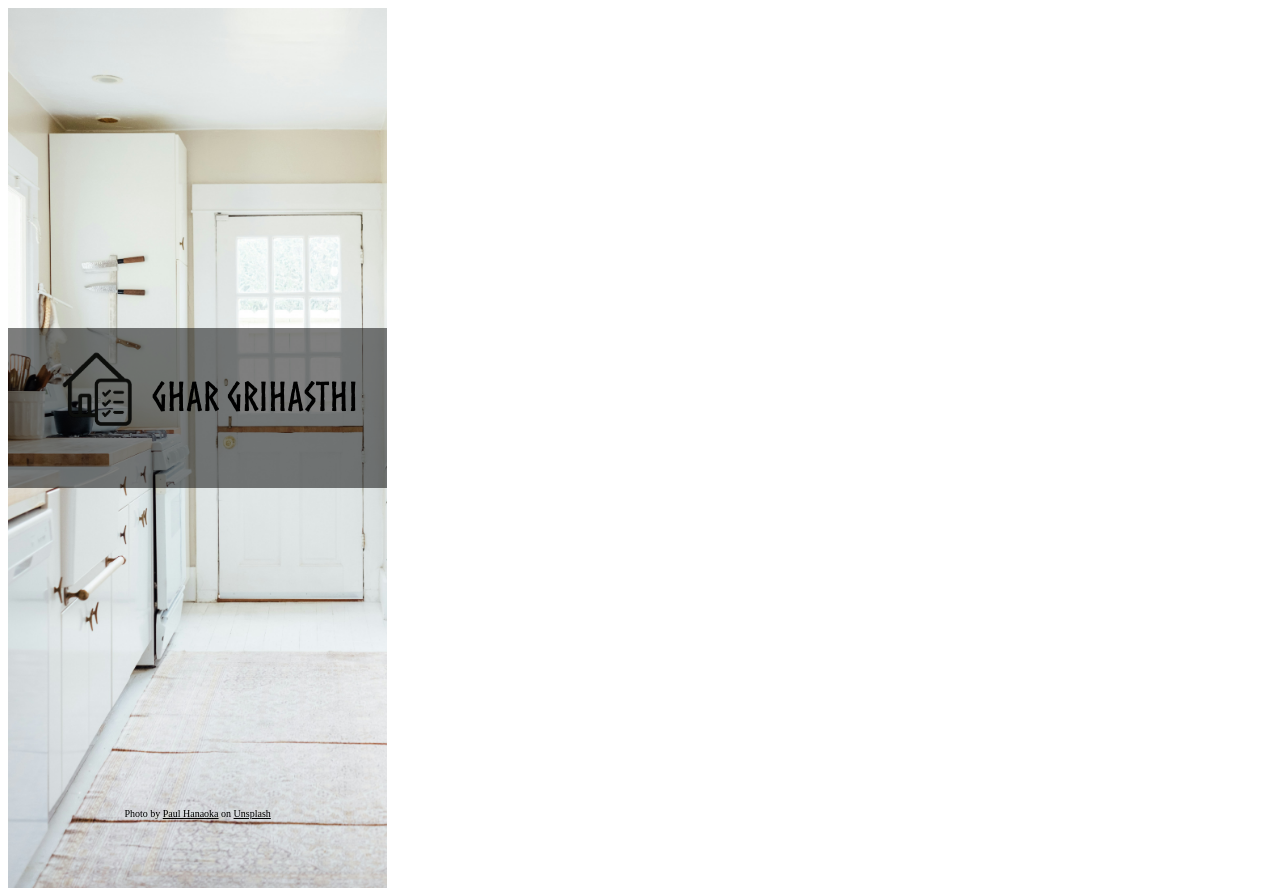
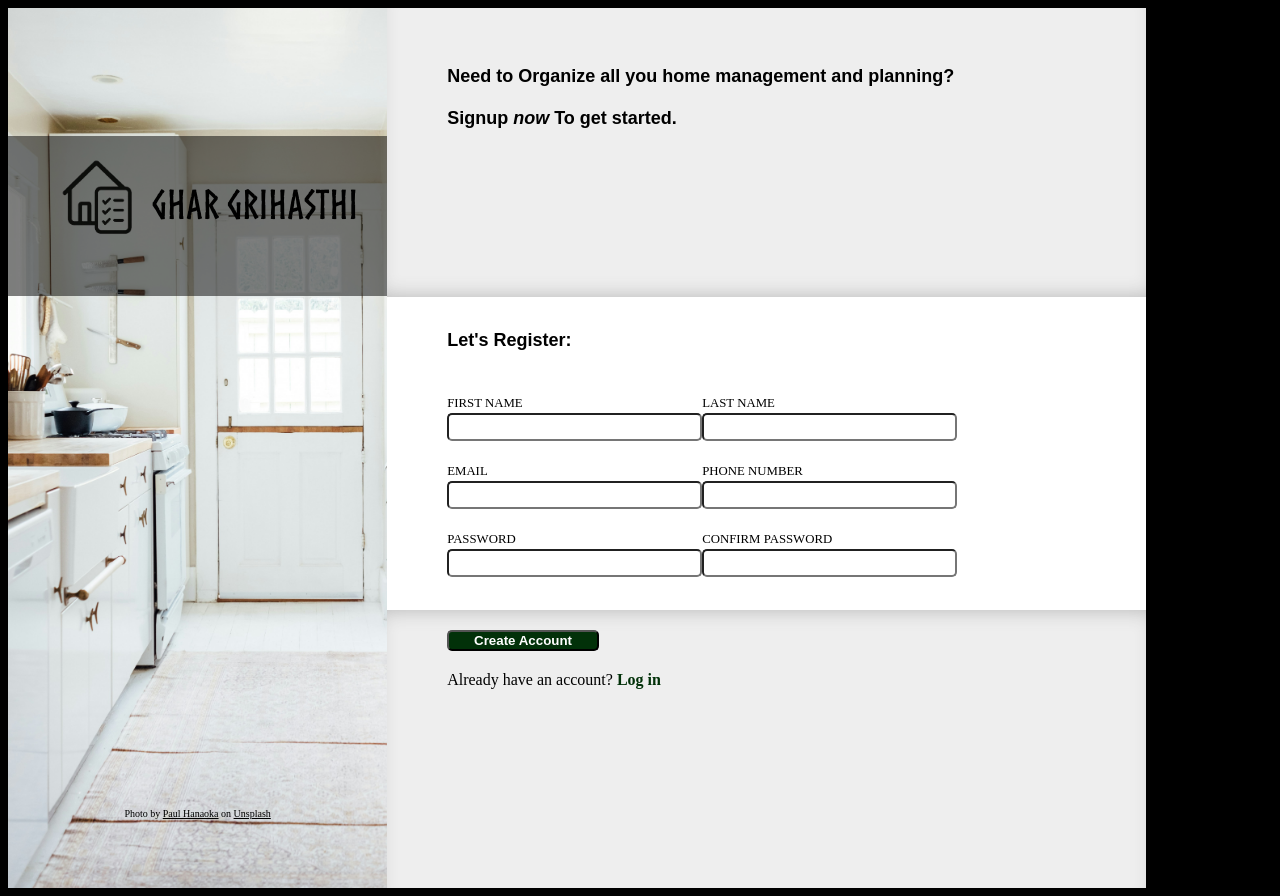
Before and after one commit to shivankyadav2022/loginpagehomemgmt, a plain HTML site: page index.html in a window 1280 px wide. Drawn offline with Linux system fonts and the light colour scheme.

Commit message:
basic page structure ready

```diff
--- a/index.html
+++ b/index.html
@@ -19,9 +19,52 @@
             <span class="photo-credit">Photo by <a href="https://paul.hanaoka.co/" target="_blank">Paul Hanaoka</a> on <a href="https://unsplash.com/" target="_blank">Unsplash</a></span>
         </div>
         <div class="vertical-right">
-            <div class="top-right"></div>
-            <div class="mid-right"></div>
-            <div class="bottom-right"></div>
+            <div class="top-right">
+                <p>Need to Organize all you home management and planning? <br><br>Signup <em>now</em> To get started.</p>
+            </div>
+            <div class="mid-right">
+                <span>Let's Register:</span>
+                <form action="" id="masterForm">
+                    <div>
+                       <div>
+                           <p><label for="firstName">FIRST NAME</label></p>
+                            <input type="text" id="firstName" name="userfirstname">
+                                               </div>
+                                               <div>
+                            <p><label for="lastName">LAST NAME</label></p>
+                            <input type="text" id="lastName" name="userlastname">
+                       </div>
+                    </div>
+                    <div>
+                        <div>
+                            <p><label for="userEmail">EMAIL</label></p>
+                            <input type="email" id="userEmail" name="userEmail">
+                        </div>
+                        <div>
+                            <p><label for="userContact">PHONE NUMBER</label></p>
+                            <input type="number" id="userContact" name="userContact">
+                        </div>
+                    </div>
+                    <div>
+                        <div>
+                            <p><label for="userPassword">PASSWORD</label></p>
+                            <input type="password" id="userPassword" name="userPassword">
+                        </div>
+                        <div>
+                            <p><label for="userPasswordRepeat">CONFIRM PASSWORD</label></p>
+                            <input type="password" id="userPasswordRepeat" name="userPasswordRepeat">
+                        </div>
+                    </div>
+                </form>
+            </div>
+            <div class="bottom-right">
+                <div>
+                    <button type="submit" for="masterForm" class="submitButton">Create Account</button>
+                </div>
+                <div>
+                    <span>Already have an account? <a href="">Log in</a></span>
+                </div>
+            </div>
         </div>
     </div>
 
--- a/style.css
+++ b/style.css
@@ -1,3 +1,6 @@
+:root{
+    --leftalignspace:60px;
+}
 @font-face {
     font-family: 'Norse';
     src: url('fonts/Norse-Bold.woff2') format('woff2');
@@ -5,7 +8,10 @@
     font-style: normal;
     font-display: swap;
 }
+body{
+    background-color: black;
 
+}
 .container{
     display:flex;
     justify-content: stretch;
@@ -25,11 +31,15 @@
     background-color: rgba(0, 0, 0, 0.5);
     opacity:1;
     position:relative;
-    top:40vh;
+    top:16vh;
 }
 .vertical-right{
     display:flex;
     width:60%;
+    height:100%;
+    flex-direction: column;
+
+
 }
 
 .logo-image{
@@ -43,7 +53,7 @@
     font-family:'Norse';
     font-size: 2.5em;
     position:relative;
-    left:60px;
+    left:var(--leftalignspace);
 
 }
 
@@ -60,16 +70,95 @@ a{
 }
 
 .top-right{
-    background-color: grey;
-    height:32%;
+    background-color: rgb(238, 238, 238);
+    height:33.2%;
+    box-shadow: 0 -10px 20px -10px rgb(180, 180, 180)  inset;
 }
 
 .mid-right{
-    background-color: ;
     height:36%;
+    background-color: white;
+    display:flex;
+    justify-content: space-evenly;
+    flex-direction: column;
 }
 
 .bottom-right{
-    background-color: grey;
+    background-color: rgb(238, 238, 238);
     height:32%;
+    box-shadow: 0 10px 20px -10px rgb(180, 180, 180)  inset
 }
+
+.top-right p,.mid-right span{
+    font-size: large;
+    font-weight: 900;
+    text-align: left;
+    font-family: sans-serif;
+}
+
+.top-right p{
+    position:relative;
+    top:40px;
+    left:var(--leftalignspace);
+}
+
+form{
+    display:flex;
+    gap:10px;
+    align-items: center;
+    align-items: flex-start;
+    justify-content: space-around;
+    flex-direction: column;
+    position:relative;
+    left:var(--leftalignspace);
+
+}
+
+p{
+    margin-bottom: 2px;
+    font-size: 0.8em;
+
+
+}
+
+input{
+    appearance: none;
+    margin : 0px;
+    border-radius: 5px;
+    font-size:1.2em;
+    font-weight:100;
+}
+
+form>div{
+    display:flex;
+    justify-content:space-between;
+    width:60%;
+}
+
+.mid-right span{
+    position: relative;
+    left:var(--leftalignspace);
+}
+
+.bottom-right div{
+    position: relative;
+    left:var(--leftalignspace);
+    margin-bottom:10px;
+    margin-top:20px;
+    box-sizing: border-box;
+}
+
+.submitButton{
+    background-color: rgb(2, 49, 9);
+    color:white;
+    border-radius: 5px;
+    width: 20%;
+    height: 20%;
+    font-weight: 900;
+}
+
+.bottom-right a{
+    text-decoration:none;
+    color:rgb(2, 49, 9) ;
+    font-weight:900;
+}
```
